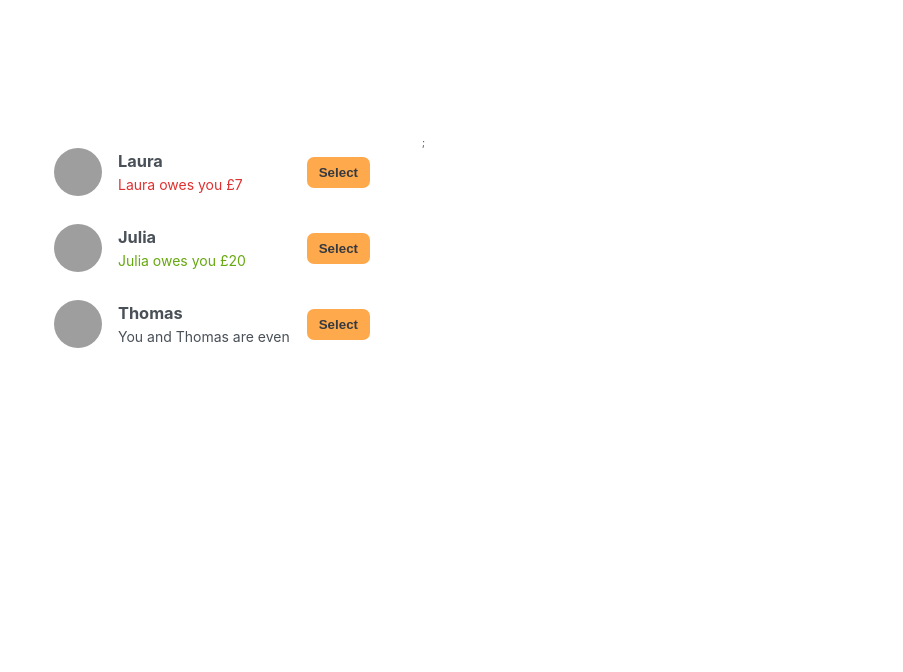
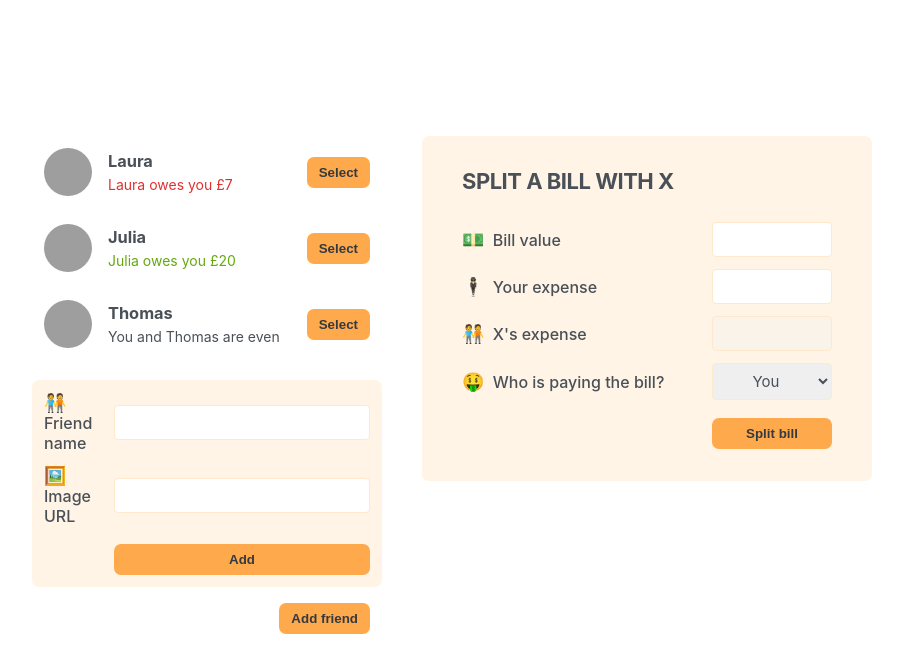
Before and after one commit to aleksandracodes/equishare, a JavaScript app: page / in a window 1280 px wide. Shown: the top 672 px of the page, without its empty margins (188-1091 px from the left). Built offline with nearby package versions, Linux system fonts and the light colour scheme; grey boxes are pictures that could not be loaded; the HTML template or start-up script is replaced by a standard one.

Commit message:
Build the Static App: Forms

```diff
--- a/src/App.js
+++ b/src/App.js
@@ -2,7 +2,7 @@
   {
     id: 118836,
     name: 'Laura',
-    image: 'https://i.pravatar.cc/1786577',
+    image: 'https://i.pravatar.cc/48?u=171211',
     balance: -7,
   },
   {
@@ -24,8 +24,11 @@
     <div className="app">
       <div className="sidebar">
         <FriendsList />
+        <FormAddFriend />
+        <Button>Add friend</Button>
       </div>
-      ;
+
+      <FormSplitBill />
     </div>
   );
 }
@@ -46,6 +49,7 @@
     <li>
       <img src={friend.image} alt={friend.name} />
       <h3>{friend.name}</h3>
+
       {friend.balance < 0 && (
         <p className="red">
           {friend.name} owes you £{Math.abs(friend.balance)}
@@ -58,7 +62,50 @@
       )}
       {friend.balance === 0 && <p>You and {friend.name} are even</p>}
 
-      <button className="button">Select</button>
+      <Button>Select</Button>
     </li>
   );
 }
+
+function Button({ children }) {
+  return <button className="button">{children}</button>;
+}
+
+function FormAddFriend() {
+  return (
+    <form className="form-add-friend">
+      <label>🧑‍🤝‍🧑Friend name</label>
+      <input type="text" />
+
+      <label>🖼️Image URL</label>
+      <input type="text" />
+
+      <Button>Add</Button>
+    </form>
+  );
+}
+
+function FormSplitBill() {
+  return (
+    <form className="form-split-bill">
+      <h2>Split a bill with X </h2>
+
+      <label>💵 Bill value</label>
+      <input type="text" />
+
+      <label>🕴️ Your expense</label>
+      <input type="text" />
+
+      <label>🧑‍🤝‍🧑 X's expense</label>
+      <input type="text" disabled />
+
+      <label>🤑 Who is paying the bill?</label>
+      <select>
+        <option value="user">You</option>
+        <option value="friend">X</option>
+      </select>
+
+      <Button>Split bill</Button>
+    </form>
+  );
+}
--- a/src/index.css
+++ b/src/index.css
@@ -28,7 +28,7 @@
 .app {
   min-height: 66vh;
   display: grid;
-  grid-template-columns: 34rem 44rem;
+  grid-template-columns: 35rem 45rem;
   column-gap: 4rem;
   align-items: start;
 }
```
